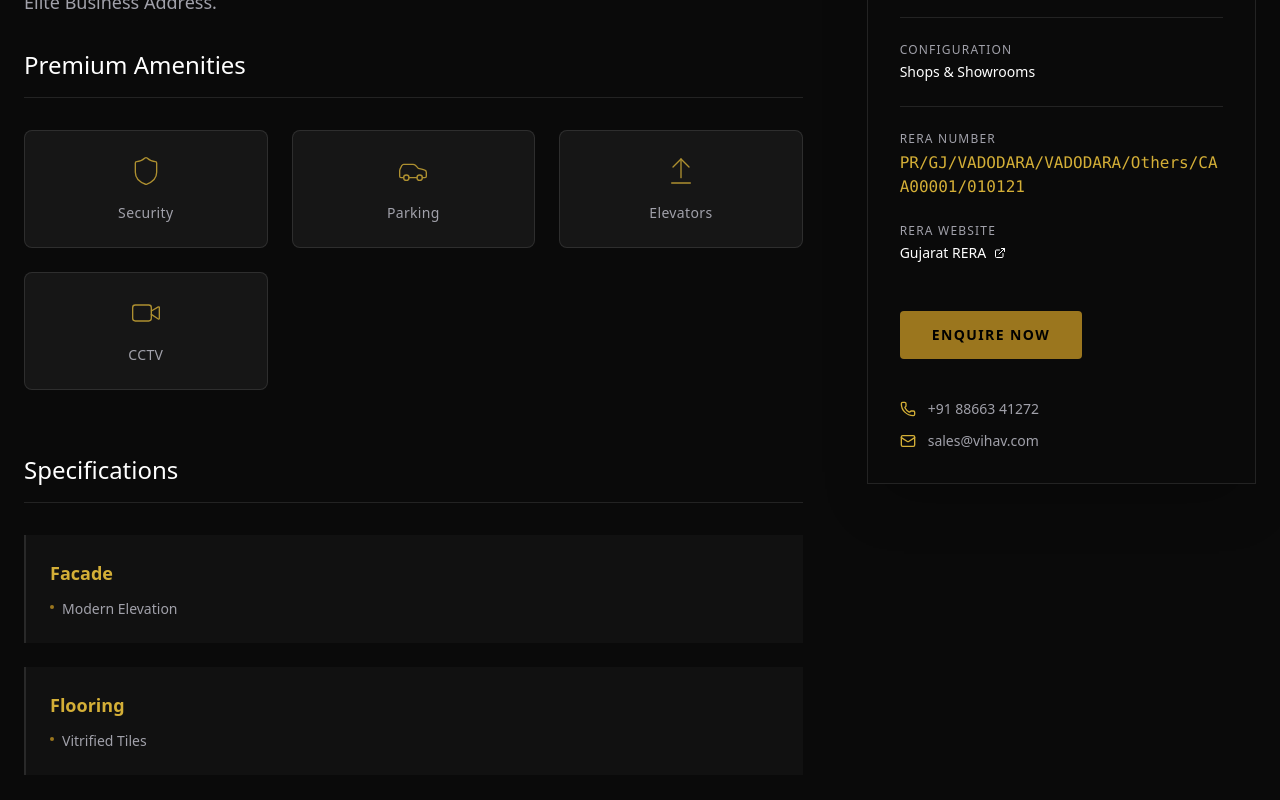
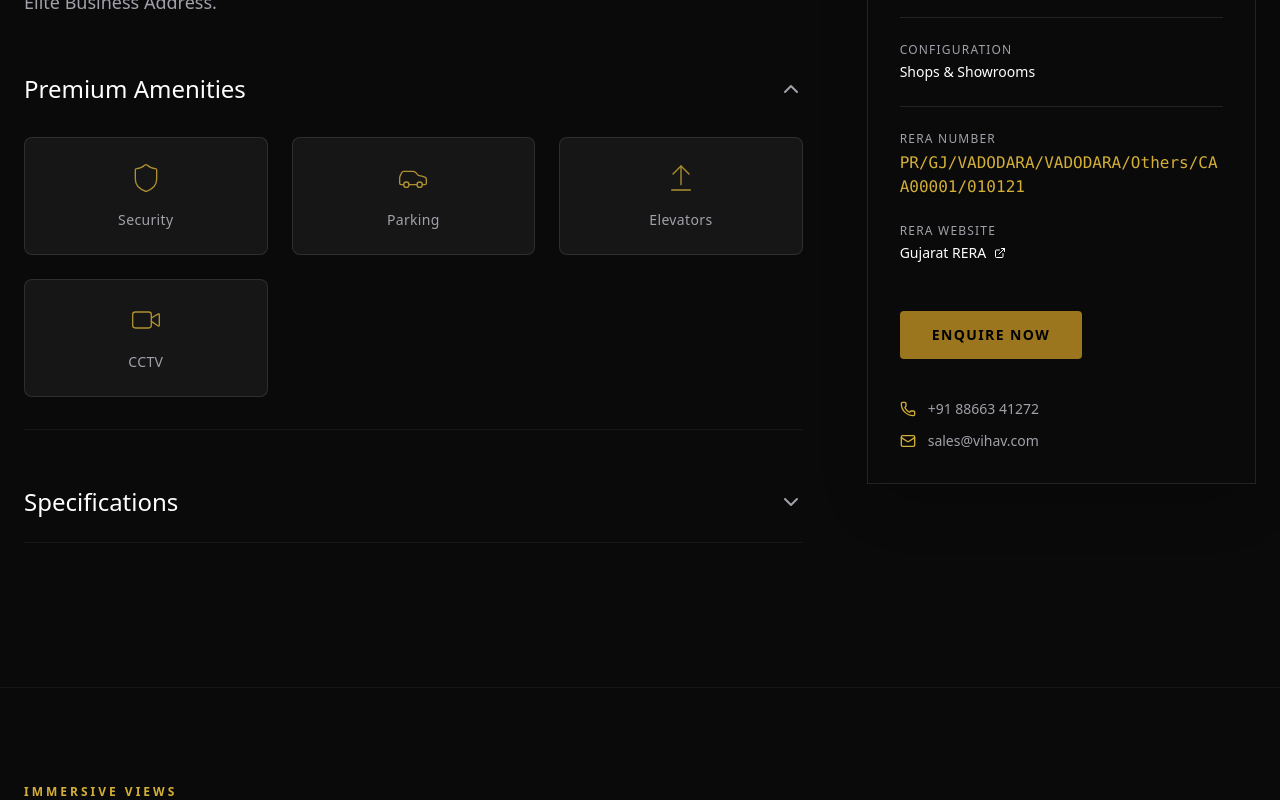
Before and after one commit to vihavdigital/vihav, a Next.js app: page /projects/elite-square in a window 1280 px wide. Shown: the part 880-1680 px from the top of the page. Built offline with nearby package versions, Linux system fonts and the light colour scheme; a web font is replaced by a local one.

Commit message:
miinor changes

```diff
--- a/app/globals.css
+++ b/app/globals.css
@@ -130,6 +130,7 @@ body {
   background-color: var(--background);
   color: var(--foreground);
   transition: background-color 0.3s ease, color 0.3s ease;
+  overflow-x: hidden;
 }
 
 /* Hide scrollbar for Chrome, Safari and Opera */
--- a/app/projects/[slug]/page.js
+++ b/app/projects/[slug]/page.js
@@ -9,6 +9,7 @@ import ProjectGallery from "@/components/projects/ProjectGallery";
 import ConstructionGallery from "@/components/projects/ConstructionGallery";
 import { motion } from "framer-motion";
 import LuxuryMapWrapper from "@/components/projects/LuxuryMapWrapper";
+import CollapsibleSection from "@/components/ui/CollapsibleSection";
 
 // Icon Mapping
 const ICON_MAP = {
@@ -127,8 +128,7 @@ async function ProjectPageContent({ params }) {
 
                         {/* Amenities Section */}
                         {project.amenitiesList && (
-                            <div className="mb-16">
-                                <h3 className="font-serif text-2xl mb-8 border-b border-border pb-4 text-foreground">Premium Amenities</h3>
+                            <CollapsibleSection title="Premium Amenities" defaultOpen={true} className="mb-8">
                                 <div className="grid grid-cols-2 md:grid-cols-3 gap-6">
                                     {project.amenitiesList.map((amenity, idx) => {
                                         const Icon = ICON_MAP[amenity.icon] || CircleCheck;
@@ -142,13 +142,12 @@ async function ProjectPageContent({ params }) {
                                         );
                                     })}
                                 </div>
-                            </div>
+                            </CollapsibleSection>
                         )}
 
                         {/* Specifications Section */}
                         {project.specifications && (
-                            <div className="mb-12">
-                                <h3 className="font-serif text-2xl mb-8 border-b border-border pb-4 text-foreground">Specifications</h3>
+                            <CollapsibleSection title="Specifications" defaultOpen={false} className="mb-12">
                                 <div className="space-y-6">
                                     {project.specifications.map((spec, idx) => (
                                         <div key={idx} className={`bg-secondary/50 p-6 border-l-2 border-border ${theme.hoverBorder} transition-colors group`}>
@@ -164,7 +163,7 @@ async function ProjectPageContent({ params }) {
                                         </div>
                                     ))}
                                 </div>
-                            </div>
+                            </CollapsibleSection>
                         )}
                     </div>
 
--- a/components/layout/Footer.js
+++ b/components/layout/Footer.js
@@ -39,7 +39,7 @@ export default function Footer() {
                             <img
                                 src="/vihav-logo-main.png"
                                 alt="Vihav Group"
-                                className="h-48 w-auto object-contain opacity-100 dark:invert-0 invert"
+                                className="h-24 md:h-48 w-auto object-contain opacity-100 dark:invert-0 invert"
                             />
                         </Link>
                         <div className="space-y-6 text-muted-foreground font-light text-sm leading-relaxed max-w-xs">
@@ -143,7 +143,7 @@ export default function Footer() {
                     variants={{
                         visible: { transition: { staggerChildren: 0.1 } }
                     }}
-                    className="flex text-[15rem] md:text-[28rem] font-bold leading-none text-foreground tracking-tighter translate-y-[30%]"
+                    className="flex text-[25vw] md:text-[28rem] font-bold leading-none text-foreground tracking-tighter translate-y-[30%]"
                 >
                     {["V", "I", "H", "A", "V"].map((letter, i) => (
                         <motion.span
--- a/components/layout/Header.js
+++ b/components/layout/Header.js
@@ -62,7 +62,7 @@ export default function Header() {
                                 alt="Vihav Group"
                                 className={cn(
                                     "w-auto object-contain transition-all duration-500",
-                                    isScrolled ? "h-20 md:h-20 invert dark:invert-0" : "h-24 md:h-32"
+                                    isScrolled ? "h-12 md:h-20 invert dark:invert-0" : "h-16 md:h-32"
                                 )}
                             />
                         </div>
```
